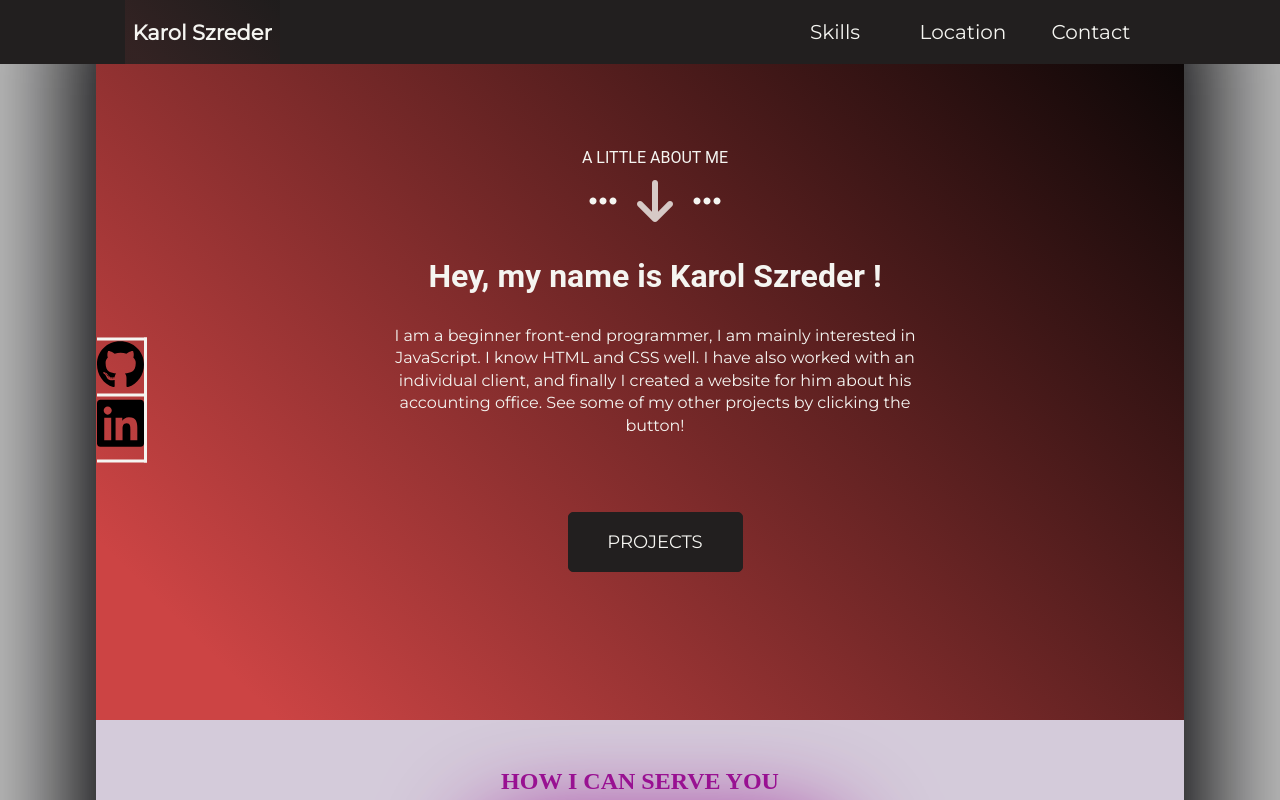
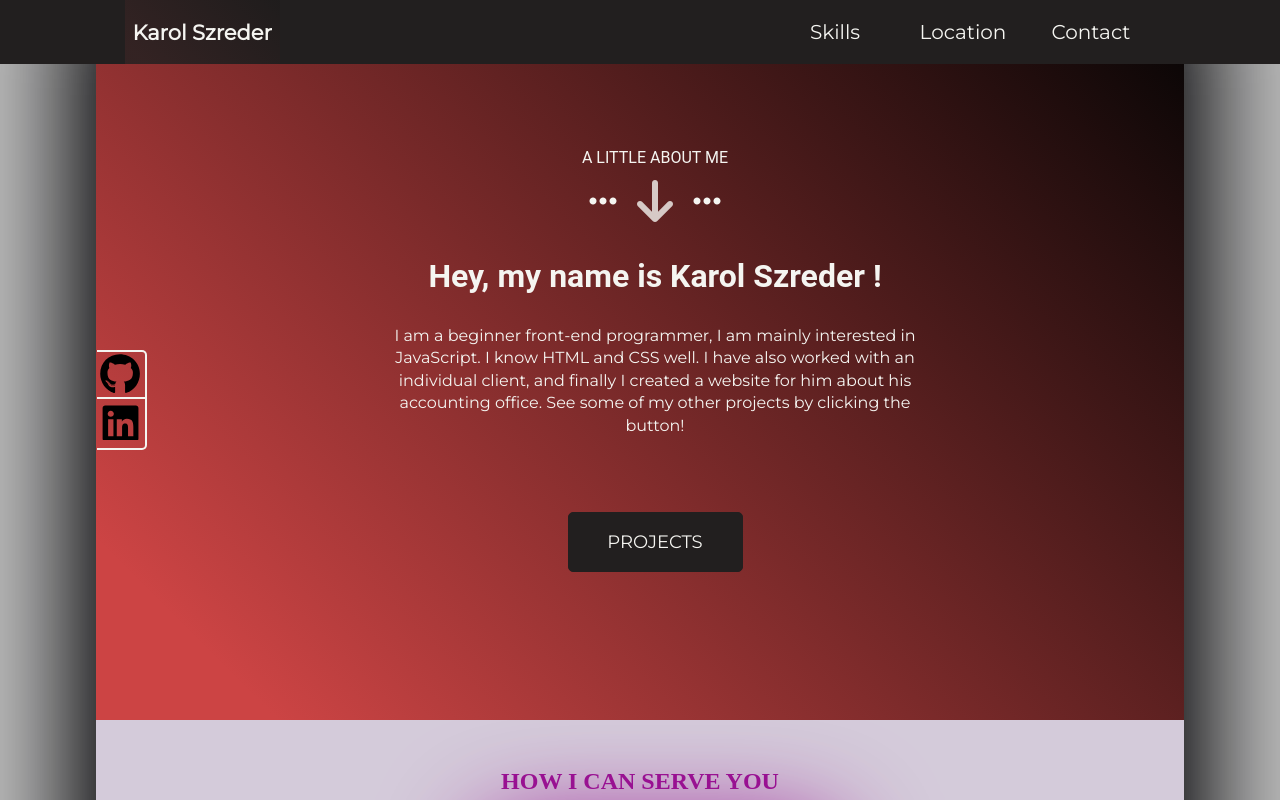
Before and after one commit to szrederkarol1/Final-project, a React (Vite) app: page / in a window 1280 px wide. Shown: the top 800 px of the page. Built offline with nearby package versions, Linux system fonts and the light colour scheme.

Commit message:
First section Done

```diff
--- a/src/components/first_view/Navigation.jsx
+++ b/src/components/first_view/Navigation.jsx
@@ -30,7 +30,7 @@ const Navigation = () => {
                 target="_blank"
                 rel="noopener noreferrer"
               >
-                <svg xmlns="http://www.w3.org/2000/svg" viewBox="0 0 496 512">
+                <svg xmlns="http://www.w3.org/2000/svg" viewBox="-40 -20 600 512">
                   <path d="M165.9 397.4c0 2-2.3 3.6-5.2 3.6-3.3 .3-5.6-1.3-5.6-3.6 0-2 2.3-3.6 5.2-3.6 3-.3 5.6 1.3 5.6 3.6zm-31.1-4.5c-.7 2 1.3 4.3 4.3 4.9 2.6 1 5.6 0 6.2-2s-1.3-4.3-4.3-5.2c-2.6-.7-5.5 .3-6.2 2.3zm44.2-1.7c-2.9 .7-4.9 2.6-4.6 4.9 .3 2 2.9 3.3 5.9 2.6 2.9-.7 4.9-2.6 4.6-4.6-.3-1.9-3-3.2-5.9-2.9zM244.8 8C106.1 8 0 113.3 0 252c0 110.9 69.8 205.8 169.5 239.2 12.8 2.3 17.3-5.6 17.3-12.1 0-6.2-.3-40.4-.3-61.4 0 0-70 15-84.7-29.8 0 0-11.4-29.1-27.8-36.6 0 0-22.9-15.7 1.6-15.4 0 0 24.9 2 38.6 25.8 21.9 38.6 58.6 27.5 72.9 20.9 2.3-16 8.8-27.1 16-33.7-55.9-6.2-112.3-14.3-112.3-110.5 0-27.5 7.6-41.3 23.6-58.9-2.6-6.5-11.1-33.3 2.6-67.9 20.9-6.5 69 27 69 27 20-5.6 41.5-8.5 62.8-8.5s42.8 2.9 62.8 8.5c0 0 48.1-33.6 69-27 13.7 34.7 5.2 61.4 2.6 67.9 16 17.7 25.8 31.5 25.8 58.9 0 96.5-58.9 104.2-114.8 110.5 9.2 7.9 17 22.9 17 46.4 0 33.7-.3 75.4-.3 83.6 0 6.5 4.6 14.4 17.3 12.1C428.2 457.8 496 362.9 496 252 496 113.3 383.5 8 244.8 8zM97.2 352.9c-1.3 1-1 3.3 .7 5.2 1.6 1.6 3.9 2.3 5.2 1 1.3-1 1-3.3-.7-5.2-1.6-1.6-3.9-2.3-5.2-1zm-10.8-8.1c-.7 1.3 .3 2.9 2.3 3.9 1.6 1 3.6 .7 4.3-.7 .7-1.3-.3-2.9-2.3-3.9-2-.6-3.6-.3-4.3 .7zm32.4 35.6c-1.6 1.3-1 4.3 1.3 6.2 2.3 2.3 5.2 2.6 6.5 1 1.3-1.3 .7-4.3-1.3-6.2-2.2-2.3-5.2-2.6-6.5-1zm-11.4-14.7c-1.6 1-1.6 3.6 0 5.9 1.6 2.3 4.3 3.3 5.6 2.3 1.6-1.3 1.6-3.9 0-6.2-1.4-2.3-4-3.3-5.6-2z" />
                 </svg>
               </a>
@@ -41,7 +41,7 @@ const Navigation = () => {
                 target="_blank"
                 rel="noopener noreferrer"
               >
-                <svg xmlns="http://www.w3.org/2000/svg" viewBox="0 0 448 512">
+                <svg xmlns="http://www.w3.org/2000/svg" viewBox="-70 -50 600 512">
                   <path d="M416 32H31.9C14.3 32 0 46.5 0 64.3v383.4C0 465.5 14.3 480 31.9 480H416c17.6 0 32-14.5 32-32.3V64.3c0-17.8-14.4-32.3-32-32.3zM135.4 416H69V202.2h66.5V416zm-33.2-243c-21.3 0-38.5-17.3-38.5-38.5S80.9 96 102.2 96c21.2 0 38.5 17.3 38.5 38.5 0 21.3-17.2 38.5-38.5 38.5zm282.1 243h-66.4V312c0-24.8-.5-56.7-34.5-56.7-34.6 0-39.9 27-39.9 54.9V416h-66.4V202.2h63.7v29.2h.9c8.9-16.8 30.6-34.5 62.9-34.5 67.2 0 79.7 44.3 79.7 101.9V416z" />
                 </svg>
               </a>
--- a/src/components/first_view/Navigation.scss
+++ b/src/components/first_view/Navigation.scss
@@ -101,16 +101,27 @@ $another-weight: 300;
     color: #f5f5f1;
     margin-left: 30px;
     .social-icons {
-      height: 125px;
+      height: 100px;
       width: 50px;
       position: fixed;
       top: 50%;
       transform: translateY(-50%);
       left: 7.55%;
-      border: 3px solid #f5f5f1;
+      border: 2px solid #f5f5f1;
       border-left: none;
+      border-radius: 0 5px 5px 0;
       .github-container {
-        border-bottom: 3px solid #f5f5f1;
+        border-bottom: 2px solid #f5f5f1;
+        transition: transform 0.5s ease-in-out;
+        &:hover {
+          transform: translateX(50px);
+        }
+      }
+      .linkedin-container {
+        transition: transform 0.5s ease-in-out;
+        &:hover {
+          transform: translateX(50px);
+        }
       }
     }
     .welcome_title {
```
